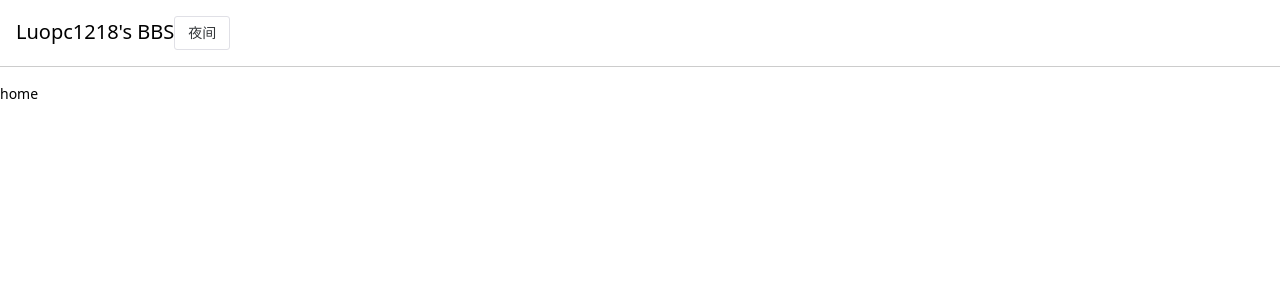
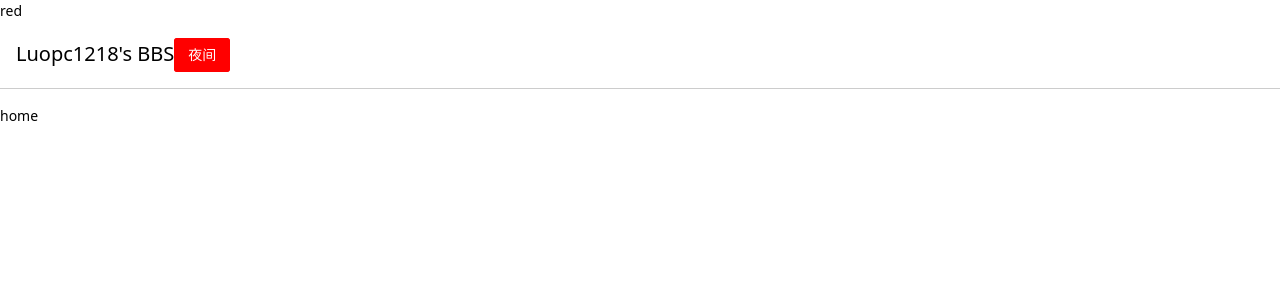
Before and after one commit to luopc1218/luopc1218-web, a Vue app: page / in a window 1280 px wide. Shown: the top 300 px of the page. Built offline with nearby package versions, Linux system fonts and the light colour scheme.

Commit message:
push codes.

```diff
--- a/src/App.vue
+++ b/src/App.vue
@@ -1,5 +1,6 @@
 <template>
   <NConfigProvider :themeOverrides="themeOverrides" :theme="darkMode ? darkTheme : undefined">
+    {{ themeOverrides.common?.primaryColor }}
     <Header />
     <router-view />
   </NConfigProvider>
@@ -20,7 +21,10 @@ export default defineComponent({
     const darkMode = computed(() => store.state.theme.darkMode)
     const themeOverrides = computed<GlobalThemeOverrides>(() => ({
       common: {
-        baseColor: store.state.theme.primaryColor,
+        primaryColor: store.state.theme.primaryColor,
+        primaryColorHover: store.state.theme.primaryColor,
+        primaryColorPressed: store.state.theme.primaryColor,
+        primaryColorSuppl: store.state.theme.primaryColor,
       },
     }))
     return {
--- a/src/components/Header.vue
+++ b/src/components/Header.vue
@@ -4,7 +4,7 @@
             Luopc1218's BBS
         </div>
         <n-menu />
-        <n-button @click="changeDarkMode">{{ store.state.theme.darkMode ? "日间" : "夜间" }}</n-button>
+        <n-button type="primary" @click="changeDarkMode">{{ store.state.theme.darkMode ? "日间" : "夜间" }}</n-button>
     </div>
 </template>
 
--- a/src/store/index.ts
+++ b/src/store/index.ts
@@ -15,7 +15,7 @@ export default createStore<globalStoreStates>({
       darkMode: false,
       backgroundColor: "#fff",
       textColor: "#000",
-      primaryColor: "#323232"
+      primaryColor: "red"
     }
   },
   getters: {
```
